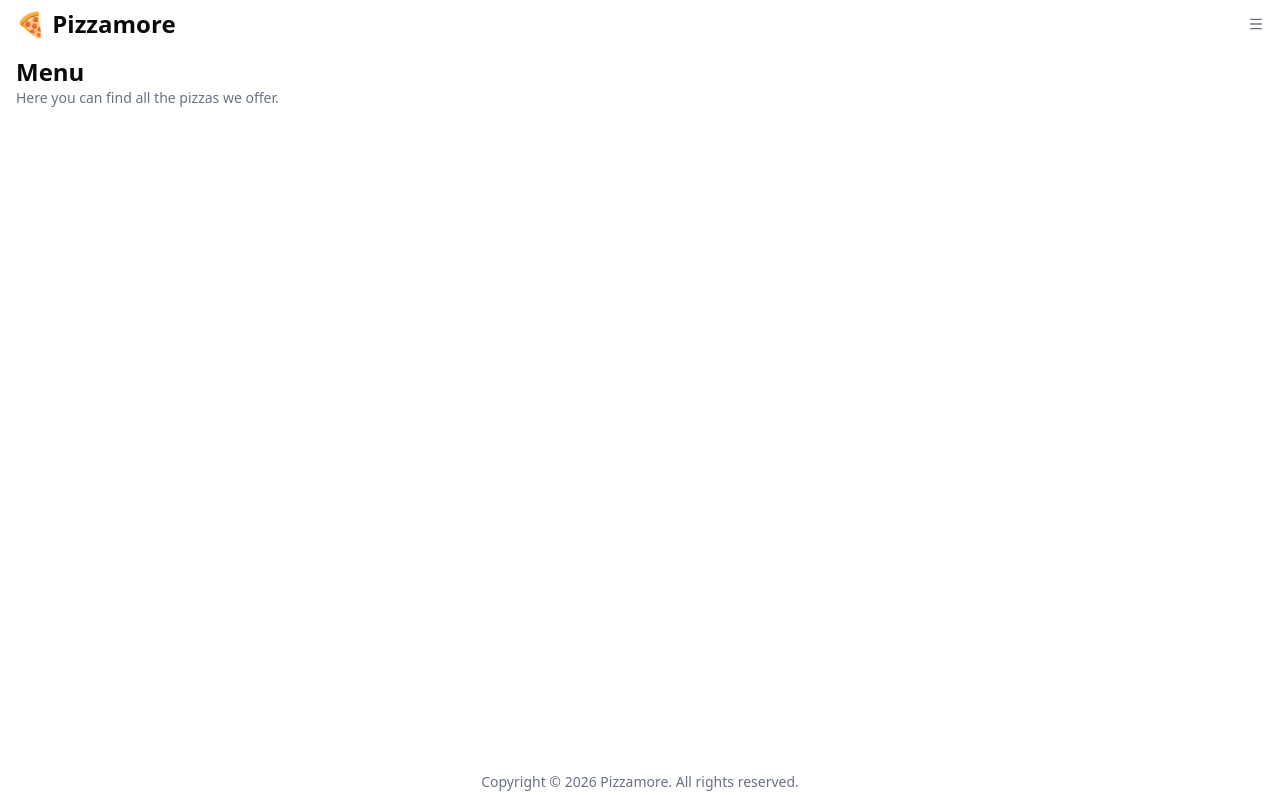
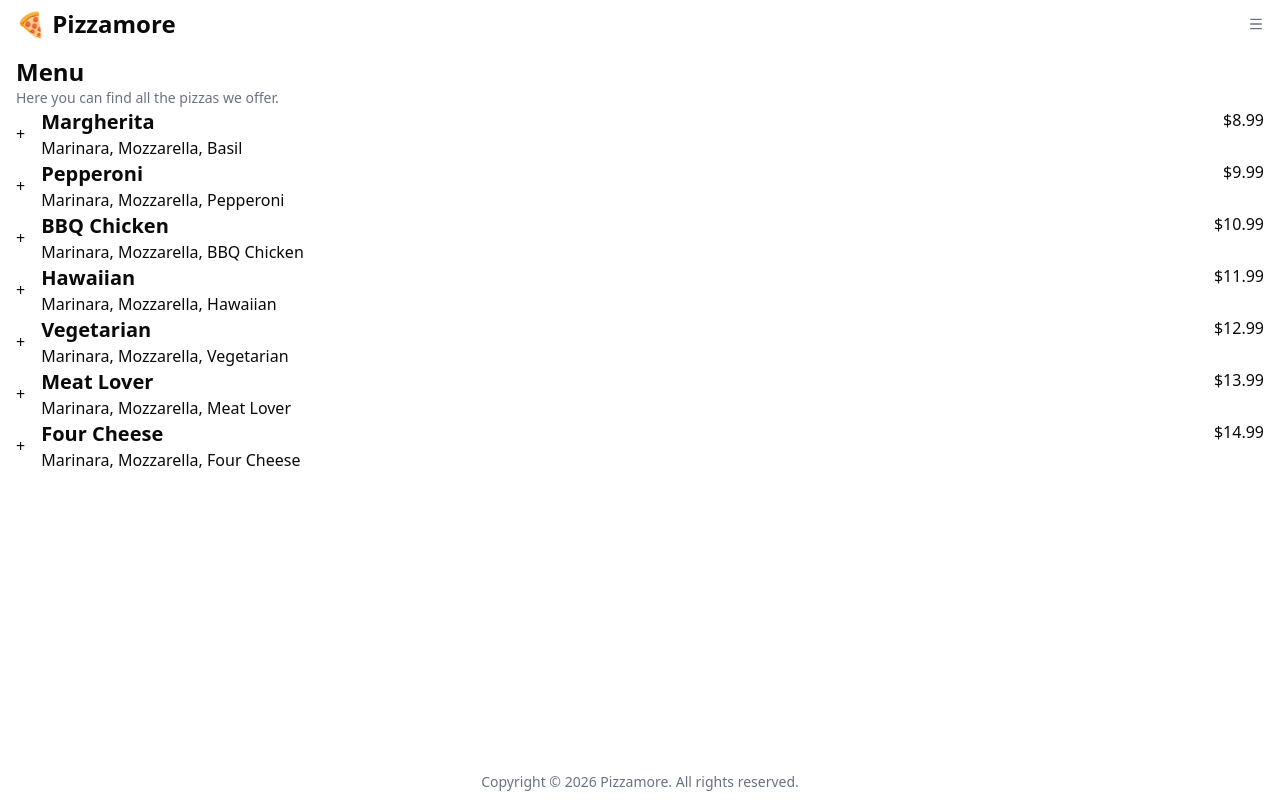
Before and after one commit to matt-bedda/pizzamore, a Next.js app: page / in a window 1280 px wide. Built offline with nearby package versions, Linux system fonts and the light colour scheme.

Commit message:
add pizza card component and wire up menu page

```diff
--- a/app/page.tsx
+++ b/app/page.tsx
@@ -1,10 +1,19 @@
-export default function Home() {
+import PizzaCard from "@/components/pizza-card";
+import { Pizza } from "./data";
+
+export default async function Home() {
+  const response = await fetch("http://localhost:3000/api/pizzas");
+  const pizzas: Pizza[] = await response.json();
+
   return (
     <>
       <h2 className="text-2xl font-bold">Menu</h2>
       <p className="text-sm text-gray-500">
         Here you can find all the pizzas we offer.
       </p>
+      <div className="grid-cols-1 sm:grid-cols-2 md:grid-cols-3">
+        <PizzaCard pizzas={pizzas} />
+      </div>
     </>
   );
 }
--- /dev/null
+++ b/components/pizza-card.tsx
@@ -0,0 +1,45 @@
+"use client";
+
+import { useCart } from "@/app/CartContext";
+import { Pizza } from "@/app/data";
+import { Fragment } from "react/jsx-runtime";
+
+export default function PizzaCard({ pizzas }: { pizzas: Pizza[] }) {
+  const { items, addToCart } = useCart();
+  console.log({ items });
+
+  return (
+    <div>
+      {pizzas.map((pizza) => (
+        <div key={pizza.id} className="flex">
+          <button
+            className="pr-4 cursor-pointer"
+            onClick={() => addToCart(pizza)}
+          >
+            +
+          </button>
+          <div className="flex flex-col w-full">
+            <div className="flex justify-between">
+              <div className="font-bold text-xl">{pizza.name}</div>
+              <div>${(pizza.price / 100).toFixed(2)}</div>
+            </div>
+            <div>
+              {pizza.toppings.map((topping, index) => (
+                <Fragment key={topping}>
+                  <span>{topping}</span>
+                  <span
+                    className={
+                      pizza.toppings.length - 1 === index ? "hidden" : ""
+                    }
+                  >
+                    ,{" "}
+                  </span>
+                </Fragment>
+              ))}
+            </div>
+          </div>
+        </div>
+      ))}
+    </div>
+  );
+}
```
